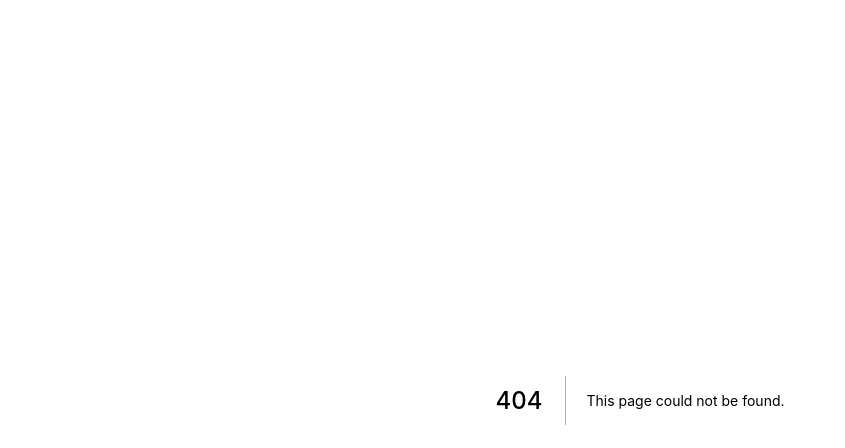
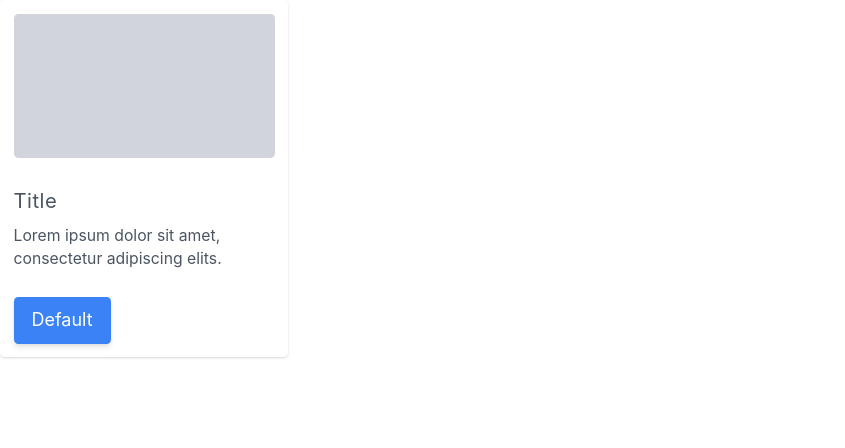
Before and after one commit to wtfychxx/next, a Next.js app: page /admin/desktop in a window 1280 px wide. Before the commit this address had no page. Shown: the top 448 px of the page, without its empty margins (0-845 px from the left). Built offline with nearby package versions, Linux system fonts and the light colour scheme.

Commit message:
tailwindcss

```diff
--- a/package.json
+++ b/package.json
@@ -8,8 +8,11 @@
     "start": "next start"
   },
   "dependencies": {
+    "autoprefixer": "^10.1.0",
     "next": "^10.0.0",
+    "postcss": "^8.2.2",
     "react": "16.13.1",
-    "react-dom": "16.13.1"
+    "react-dom": "16.13.1",
+    "tailwindcss": "^2.0.2"
   }
 }
--- a/pages/_app.js
+++ b/pages/_app.js
@@ -1,4 +1,5 @@
-import '../styles/global.css'
+import '../styles/global.css';
+// import "tailwindcss/tailwind.css";
 
 export default function App({ Component, pageProps }){
     return <Component {...pageProps} />
--- /dev/null
+++ b/pages/admin/desktop.js
@@ -0,0 +1,22 @@
+export default function Desktop(){
+    return(
+        <div className="bg-white shadow p-3 rounded lg:w-64">
+            <div>
+                <div className="bg-cover bg-center bg-gray-300 h-32 rounded"></div>
+            </div>
+            <div className="mt-6">
+                <p className="text-lg text-bold tracking-wide text-gray-600 mb-2">
+                Title
+                </p>
+                <p className="text-sm text-gray-600 font-hairline">
+                Lorem ipsum dolor sit amet, consectetur adipiscing elits.
+                </p>
+            </div>
+            <div className="mt-6">
+                <button className="rounded shadow-md flex items-center shadow bg-blue-500 px-4 py-2 text-white hover:bg-blue-600">
+                Default
+                </button>
+            </div>
+        </div>
+    )
+}
--- /dev/null
+++ b/postcss.config.js
@@ -0,0 +1,20 @@
+module.exports = {
+  plugins: [
+    "tailwindcss",
+    [
+      "@fullhuman/postcss-purgecss",
+      process.env.NODE_ENV === "production"
+        ? {
+            // the paths to all template files
+            content: [
+              "./pages/**/*.{js,jsx,ts,tsx}",
+              "./components/**/*.{js,jsx,ts,tsx}",
+            ],
+            // function used to extract class names from the templates
+            defaultExtractor: (content) =>
+              content.match(/[\w-/:]+(?<!:)/g) || [],
+          }
+        : false,
+    ],
+  ],
+};
--- a/styles/global.css
+++ b/styles/global.css
@@ -1,3 +1,7 @@
+@tailwind base;
+@tailwind components;
+@tailwind utilities;
+
 html,
 body{
     padding: 0;
--- /dev/null
+++ b/tailwind.config.js
@@ -0,0 +1,12 @@
+module.exports = {
+  future: {
+    removeDeprecatedGapUtilities: true,
+    purgeLayersByDefault: true,
+  },
+  purge: false,
+  theme: {
+    extend: {},
+  },
+  variants: {},
+  plugins: [],
+};
```
Also changed, not shown: 1 other file (tests, documents, lock files or other folders).
